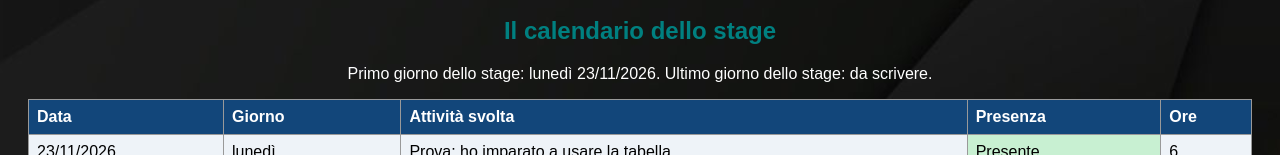
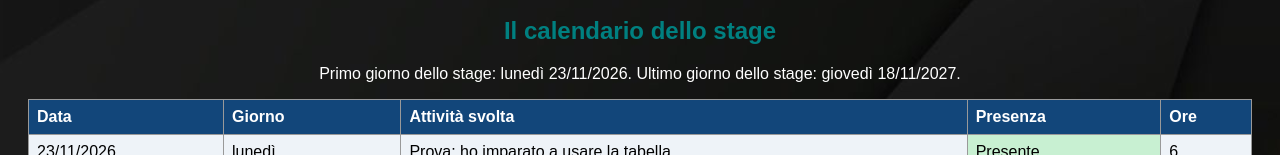
Before and after one commit to andreagervasoniPIA/mio-sito, a plain HTML site: page diario.html in a window 1280 px wide. Shown: the part 367-522 px from the top of the page. Drawn offline with Linux system fonts and the light colour scheme.

Commit message:
Fix end date of the internship in diario.html

```diff
--- a/diario.html
+++ b/diario.html
@@ -16,7 +16,7 @@
 <p>Qui scrivo che cosa faccio ogni giorno nello stage.</p>
 <h2>Il calendario dello stage</h2>
 <p>Primo giorno dello stage: lunedì 23/11/2026. Ultimo giorno dello
-stage: da scrivere.</p>
+stage: giovedì 18/11/2027.</p>
 <table id="calendario">
 <tr><th>Data</th><th>Giorno</th><th>Attività svolta</th><th>Presenza
 </th><th>Ore</th></tr>
```
